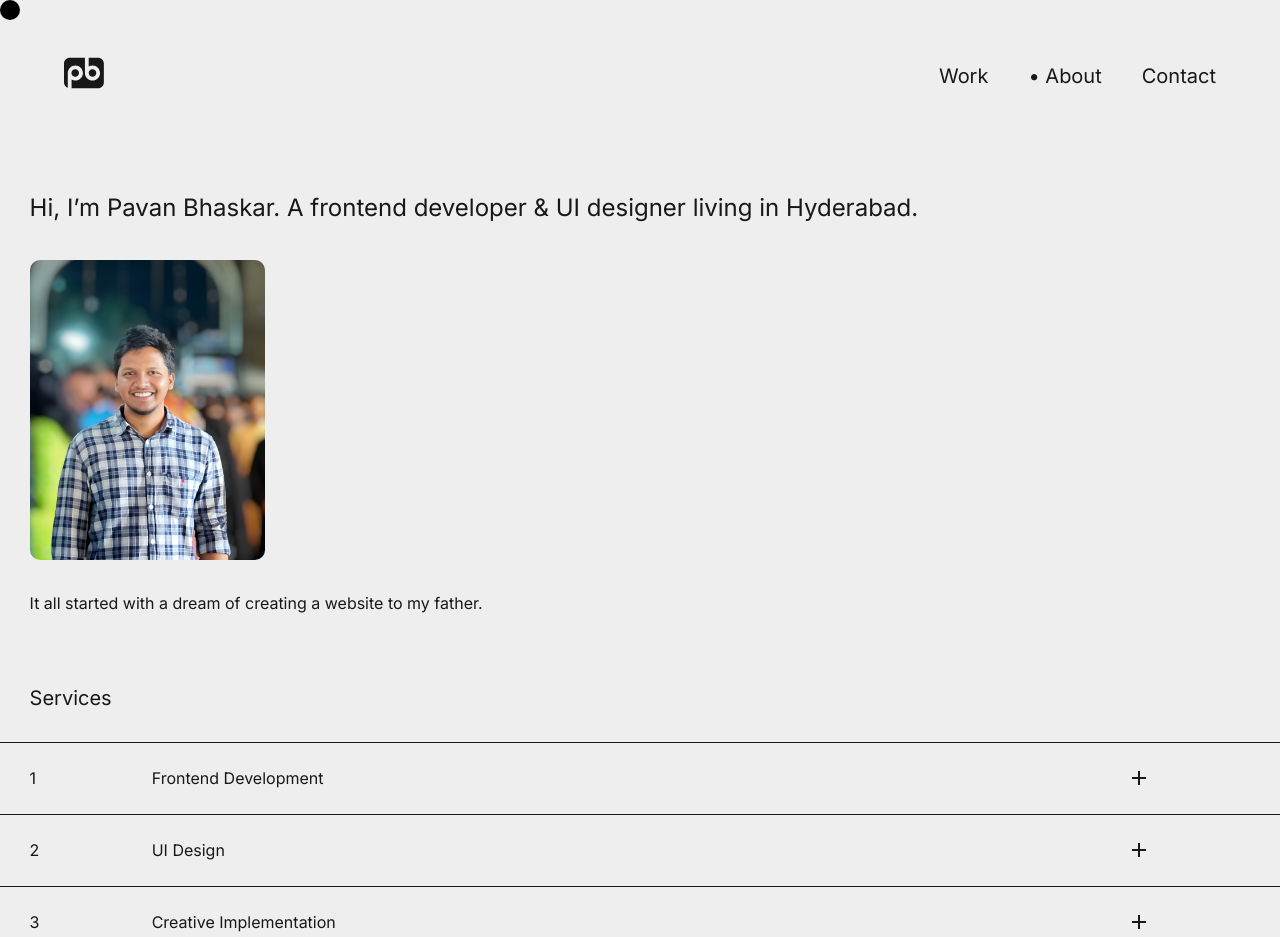
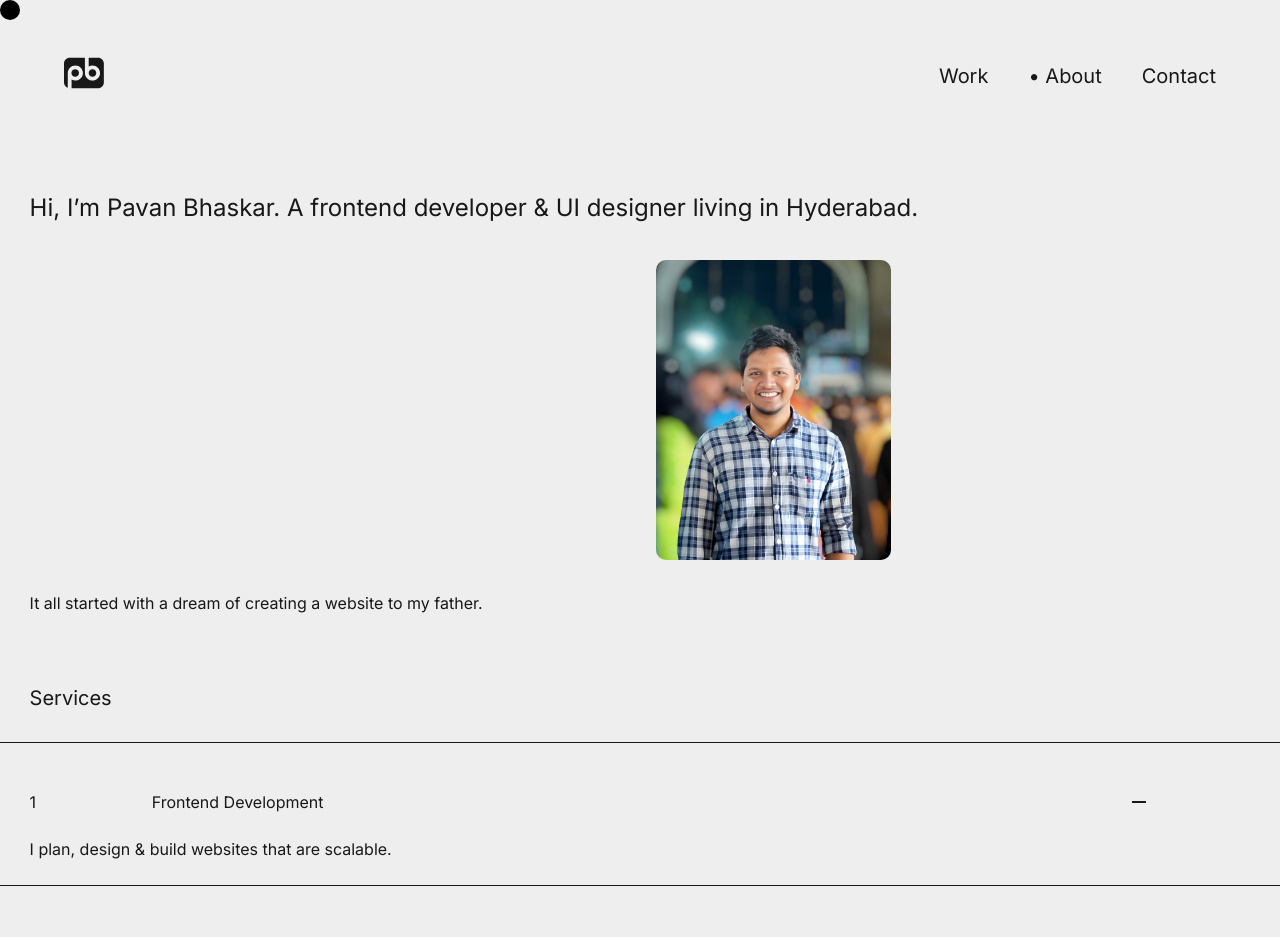
Before and after one commit to pavanbhaskardev/portfolio, a Next.js app: page /about in a window 1280 px wide. Shown: the top 937 px of the page. Built offline with nearby package versions, Linux system fonts and the light colour scheme.

Commit message:
fixed the accordation css

```diff
--- a/app/about/components/HeroSection.jsx
+++ b/app/about/components/HeroSection.jsx
@@ -13,16 +13,7 @@ const HeroSection = () => {
             Hyderabad.
           </p>
 
-          {/* <Image
-            className={styles.hero_section_pic}
-            src={"/profile_pic.png"}
-            alt="pavan_bhaskar_pic"
-            height={300}
-            width={235}
-            priority={true}
-          /> */}
-
-          <div>
+          <div className={styles.image_container}>
             <ImageSlide
               src="/profile_pic.png"
               className={styles.hero_section_pic}
--- a/app/about/components/Services.jsx
+++ b/app/about/components/Services.jsx
@@ -1,12 +1,10 @@
 "use client";
-import React, { useState, useRef } from "react";
+import React, { useState } from "react";
 import styles from "../styles/services.module.css";
 import services from "@/app/components/json/services";
 
 const Services = () => {
-  const [isOpen, setIsOpen] = useState([false, false, false]);
-
-  console.log("isOpen", isOpen);
+  const [isOpen, setIsOpen] = useState([true, false, false]);
 
   const handleIsOpen = (id) => {
     const newArray = isOpen.map((state, index) => {
@@ -25,15 +23,16 @@ const Services = () => {
 
         {services.map((data, index) => {
           const { title, content } = data;
+
           return (
-            <div className={styles.services_container} key={index + 1}>
+            <div className={styles.services_container} key={index}>
               <div className={styles.services_header}>
                 <p>{index + 1}</p>
-                <p>{title}</p>
+                <p onClick={() => handleIsOpen(index)}>{title}</p>
 
                 <div
                   className={`${styles.btn} ${
-                    isOpen[index] ? styles.btn_rotate : null
+                    isOpen[index] ? styles.btn_rotate : ""
                   }`}
                   onClick={() => handleIsOpen(index)}
                 >
@@ -42,11 +41,11 @@ const Services = () => {
                 </div>
               </div>
               <div
-                className={`${styles.services_content_hide} ${
-                  isOpen[index] ? styles.services_content_view : null
+                className={`${styles.services_content} ${
+                  isOpen[index] ? styles.is_active : ""
                 }`}
               >
-                {content}
+                <span>{content}</span>
               </div>
             </div>
           );
--- a/app/about/styles/herosection.module.css
+++ b/app/about/styles/herosection.module.css
@@ -14,3 +14,7 @@
   line-height: 38.525px;
   grid-column: span 2;
 }
+
+.image_container {
+  grid-column-start: 2;
+}
--- a/app/about/styles/services.module.css
+++ b/app/about/styles/services.module.css
@@ -8,7 +8,7 @@
 }
 
 .services_container {
-  padding: 1.5rem 0 0 0;
+  padding: 3rem 0 0 0;
   border-style: solid;
   border-color: var(--secondary-color);
   border-width: 1px 0;
@@ -52,17 +52,17 @@
   transform: rotate(0deg);
 }
 
-.services_content_hide {
-  /* padding: 1.5rem 1.85rem 0 1.85rem; */
-  padding: 1.5rem 1.85rem 0 1.85rem;
-  height: 0px;
-  overflow: hidden;
-  position: relative;
-  transition: 0.5s all;
+.services_content {
+  padding: 1.5rem 1.85rem;
+  display: grid;
+  grid-template-rows: 0fr;
+  transition: grid-template-rows 0.3s cubic-bezier(0.33, 1, 0.68, 1);
 }
 
-.services_content_view {
-  height: auto;
-  padding-bottom: 1.5rem;
-  transition: 0.5s all ease-in-out;
+.is_active {
+  grid-template-rows: 1fr;
 }
+
+.services_content span {
+  overflow: hidden;
+}
--- a/app/components/Connect.jsx
+++ b/app/components/Connect.jsx
@@ -8,6 +8,7 @@ const Connect = () => {
   const istOffset = 5 * 60 + 30;
   const totalOffset = offSetTime + istOffset;
   const istTime = new Date(d.getTime() + totalOffset * 60000);
+
   const amOrPm = () => {
     const hours = istTime.getHours();
     if (hours >= 12) {
--- a/app/components/json/services.js
+++ b/app/components/json/services.js
@@ -1,17 +1,16 @@
 const services = [
   {
     title: "Frontend Development",
-    content:
-      "With Frontend Development skills, I can create creative projects.",
+    content: "I plan, design & build websites that are scalable.",
   },
   {
     title: "UI Design",
-    content: "With UI Designing. I can create dope designs",
+    content: "I deliver good & user-friendly design. ",
   },
   {
     title: "Creative Implementation",
     content:
-      "My passion towards Frontend Development & UI design. makes me create performant projects",
+      "My passion towards development & design, enables me to create super projects.",
   },
 ];
 
```
